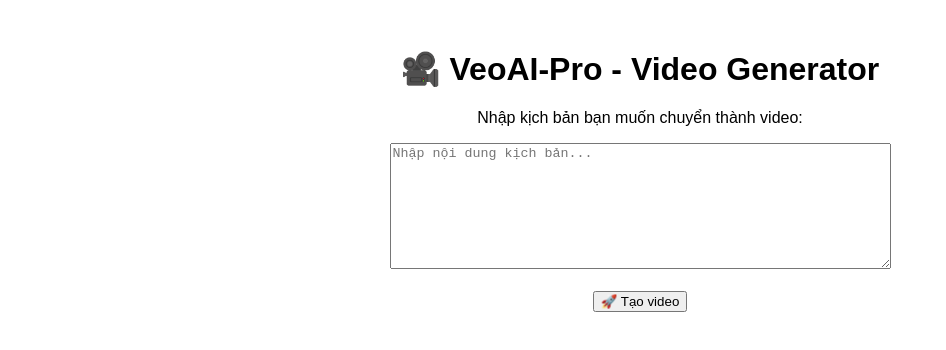
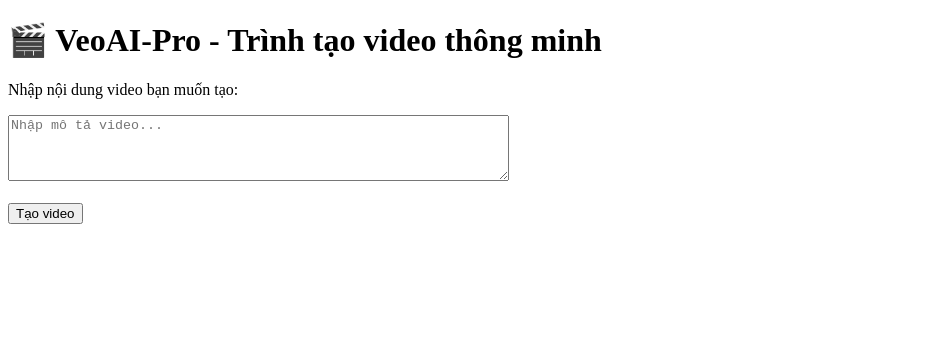
Before and after one commit to tailt86-stack/veoai-pro, a plain HTML site: page frontend/index.html in a window 1280 px wide. Shown: the whole page, without its empty margins (0-946 px from the left). Drawn offline with Linux system fonts and the light colour scheme.

Commit message:
Update index.html

```diff
--- a/frontend/index.html
+++ b/frontend/index.html
@@ -1,32 +1,27 @@
 <!DOCTYPE html>
-<html lang="en">
+<html>
 <head>
-  <meta charset="UTF-8">
-  <meta name="viewport" content="width=device-width, initial-scale=1.0">
-  <title>🎬 VeoAI-Pro - Video Generator</title>
+  <meta charset="utf-8">
+  <title>VeoAI-Pro Studio</title>
 </head>
-<body style="font-family: sans-serif; text-align:center; margin-top:50px">
-  <h1>🎥 VeoAI-Pro - Video Generator</h1>
-  <p>Nhập kịch bản bạn muốn chuyển thành video:</p>
-  <textarea id="script" rows="8" cols="60" placeholder="Nhập nội dung kịch bản..."></textarea>
-  <br><br>
-  <button onclick="generateVideo()">🚀 Tạo video</button>
-
-  <p id="result" style="margin-top:20px; color:blue"></p>
+<body>
+  <h1>🎬 VeoAI-Pro - Trình tạo video thông minh</h1>
+  <p>Nhập nội dung video bạn muốn tạo:</p>
+  <textarea id="prompt" rows="4" cols="60" placeholder="Nhập mô tả video..."></textarea><br><br>
+  <button onclick="generate()">Tạo video</button>
+  <p id="result"></p>
 
   <script>
-    async function generateVideo() {
-      const script = document.getElementById("script").value;
-      document.getElementById("result").innerText = "⏳ Đang xử lý...";
-
-      const response = await fetch("https://veoai-pro.onrender.com/api/generate", {
+    async function generate() {
+      const prompt = document.getElementById("prompt").value;
+      document.getElementById("result").innerText = "⏳ Đang gửi yêu cầu...";
+      const res = await fetch("/generate-video", {
         method: "POST",
-        headers: { "Content-Type": "application/json" },
-        body: JSON.stringify({ script })
+        headers: {"Content-Type": "application/json"},
+        body: JSON.stringify({prompt})
       });
-
-      const data = await response.json();
-      document.getElementById("result").innerHTML = "✅ Video đã tạo: <a href='" + data.url + "' target='_blank'>Xem tại đây</a>";
+      const data = await res.json();
+      document.getElementById("result").innerText = data.message;
     }
   </script>
 </body>
```
